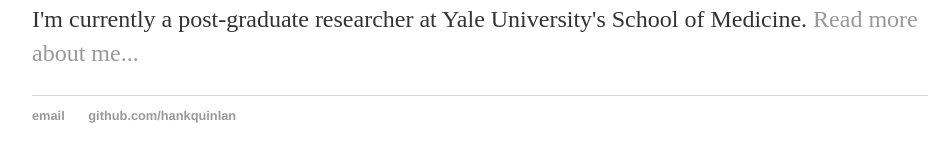
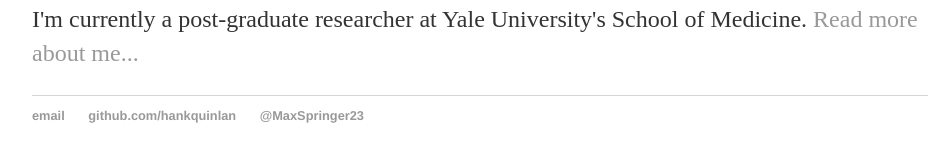
Before and after one commit to mss423/mss423.github.io, a Jekyll site: the page built from index.html, in a window 1280 px wide. Shown: the part 194-356 px from the top of the page, without its empty margins (160-1108 px from the left). Built offline with Jekyll 4.4.1, drawn with Linux system fonts in a browser that asks for light colours.

Commit message:
Update default.html
Updated personal info

```diff
--- a/_layouts/default.html
+++ b/_layouts/default.html
@@ -21,8 +21,9 @@
 			</div><!-- /.container -->
 			<footer>
 	    		<ul>
-	        		<li><a href="mailto:hankquinlanhub@gmail.com">email</a></li>
-	        		<li><a href="https://github.com/hankquinlan">github.com/hankquinlan</a></li>
+	        		<li><a href="mailto:max.springer@yale.edu">email</a></li>
+	        		<li><a href="https://github.com/mss423">github.com/hankquinlan</a></li>
+				<li><a href="https://twitter.com/maxspringer23">@MaxSpringer23</a></li>
 				</ul>
 			</footer>
 		</body>
```
